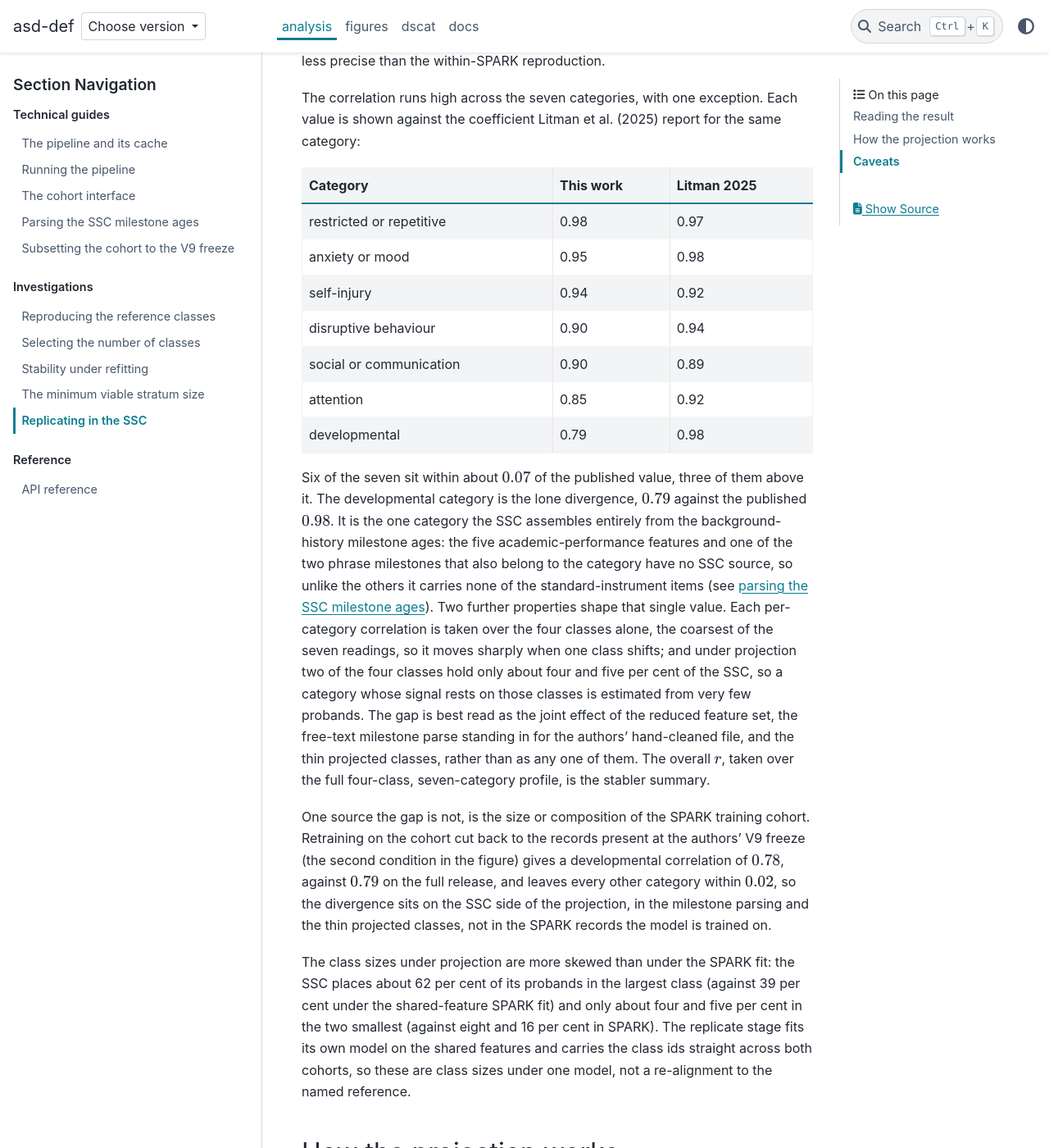
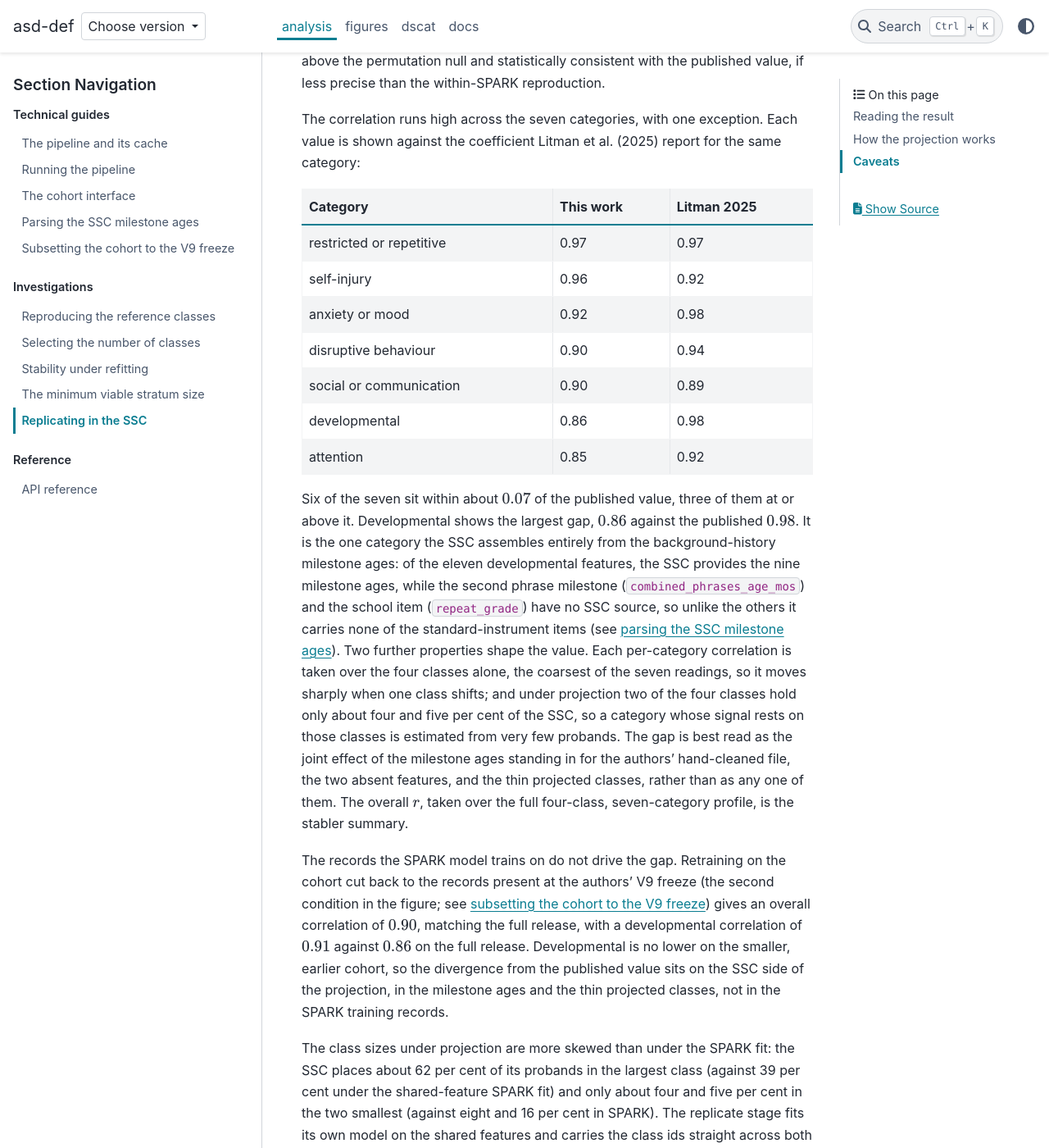
Before and after one commit to tahmidazam/asd-def, a Sphinx documentation site: the page built from docs/source/packages/analysis/investigations/replicating-in-the-ssc.md, in a window 1280 px wide and 1400 px high, scrolled down 1841 px. Shown: the whole window at 82% size. Built offline with Sphinx 7.4.7 and the PyData theme 0.15.4, drawn with Linux system fonts in a browser that asks for light colours; some of the changed text lies outside the part shown.

Commit message:
docs(analysis): document the SSC milestone scale resolution and current replication
Describe the SPARK-prior scale resolution in the milestone-parsing guide, and update the SSC replication investigation and its figure to the current results.

```diff
--- a/docs/source/_figures/replication.json
+++ b/docs/source/_figures/replication.json
@@ -2,6 +2,6 @@
   "figure": "replicate",
   "source_stage": "replicate",
   "source_run": "10906a3bbea3c8ab",
-  "source_git_commit": "73c446b-dirty",
+  "source_git_commit": "4830520-dirty",
   "figures_version": "0.5.0"
 }
--- a/docs/source/conf.py
+++ b/docs/source/conf.py
@@ -139,6 +139,10 @@
     # strict build.
     ("py:class", "TypeAliasForwardRef"),
     ("py:class", "'dscat.model.FeatureRow'"),
+    # The ``callable`` builtin used as a NumPy-docstring parameter type: napoleon emits a
+    # ``py:class`` cross-reference, but ``callable`` is a builtin function, not a class, so it
+    # cannot resolve and renders as plain text.
+    ("py:class", "callable"),
 ]
 
 # -- MyST (Markdown) ---------------------------------------------------------
--- a/docs/source/packages/analysis/investigations/replicating-in-the-ssc.md
+++ b/docs/source/packages/analysis/investigations/replicating-in-the-ssc.md
@@ -13,13 +13,13 @@
 :class: tip
 
 The classes replicate. The SPARK model projects onto 798 SSC probands across the 106 shared
-features, and the seven-category profiles correlate at $r = 0.89$, beyond a permutation null
-(calibrated $p = 0.006$). A proband bootstrap puts a 95 per cent interval of $[0.79, 0.93]$ on
-that value, which includes the authors' published $r = 0.927$. Six of the seven categories
-correlate at $0.85$ or above, five of them at $0.90$ or above; developmental is the lowest at
-$0.79$, the one category the SSC builds entirely from parsed milestone ages. The interval stays
-wide because the SSC sample is small and its two smallest classes hold only about four and five
-per cent of it.
+features, and the seven-category profiles correlate at $r = 0.90$, beyond a permutation null
+(calibrated $p = 0.006$). A proband bootstrap puts a 95 per cent interval of $[0.79, 0.94]$ on
+that value, which includes the authors' published $r = 0.927$. All seven categories correlate at
+$0.85$ or above and five of them at $0.90$ or above; the two lowest are developmental at $0.86$
+and attention at $0.85$, and developmental departs most from the published value, the one category
+the SSC builds entirely from parsed milestone ages. The interval stays wide because the SSC sample
+is small and its two smallest classes hold only about four and five per cent of it.
 :::
 
 :::{figure} /_figures/replication.png
@@ -29,20 +29,20 @@
 
 Cross-cohort replication, from `analysis replicate` runs projecting the SPARK model onto 798 SSC
 probands. (A) Every class-by-category signature value, SSC against SPARK, around the line of
-equality ($r = 0.89$, $[0.79, 0.93]$), with the authors' overall $r = 0.927$ noted alongside. (B)
+equality ($r = 0.90$, $[0.79, 0.94]$), with the authors' overall $r = 0.927$ noted alongside. (B)
 The per-category correlation for two training conditions, the full `2026-03-23` release and the
 cohort cut back to the records present at the authors' V9 freeze (see
 {doc}`subsetting the cohort to the V9 freeze <../guides/subsetting-to-the-v9-freeze>`), against the
-values Litman et al. (2025) report (markers). The two conditions sit almost on top of each other in
-every category, so training on the v9-era records does not lift the replication; developmental, the
-one category the SSC builds from parsed milestone ages rather than a standard instrument, stays
-below the rest in both ($0.79$ full, $0.78$ subset, against the published $0.98$).
+values Litman et al. (2025) report (markers). The two conditions track each other (overall $r = 0.90$
+for both), so the SPARK records the model trains on do not drive the replication; developmental, the
+one category the SSC builds from parsed milestone ages rather than a standard instrument, reads
+$0.86$ on the full release and $0.91$ on the subset, against the published $0.98$.
 :::
 
 ## Reading the result
 
 On the SSC 15.3 release the SPARK model projects onto 798 probands, across the 106 features the
-two cohorts share, and the seven-category profiles correlate at $r = 0.89$. The permutation null
+two cohorts share, and the seven-category profiles correlate at $r = 0.90$. The permutation null
 puts that value beyond chance: of the 172 label shuffles that yield a defined correlation, none
 reaches the observed $r$, so the calibrated $p$-value is $(1 + 0) / (1 + 172) = 0.006$. A shuffle
 that flattens a class profile gives an undefined correlation and drops from the null, so the
@@ -61,33 +61,36 @@
 
 | Category | This work | Litman 2025 |
 | --- | --- | --- |
-| restricted or repetitive | 0.98 | 0.97 |
-| anxiety or mood | 0.95 | 0.98 |
-| self-injury | 0.94 | 0.92 |
+| restricted or repetitive | 0.97 | 0.97 |
+| self-injury | 0.96 | 0.92 |
+| anxiety or mood | 0.92 | 0.98 |
 | disruptive behaviour | 0.90 | 0.94 |
 | social or communication | 0.90 | 0.89 |
+| developmental | 0.86 | 0.98 |
 | attention | 0.85 | 0.92 |
-| developmental | 0.79 | 0.98 |
 
-Six of the seven sit within about $0.07$ of the published value, three of them above it. The
-developmental category is the lone divergence, $0.79$ against the published $0.98$. It is the one
-category the SSC assembles entirely from the background-history milestone ages: the five
-academic-performance features and one of the two phrase milestones that also belong to the
-category have no SSC source, so unlike the others it carries none of the standard-instrument
-items (see [parsing the SSC milestone ages](../guides/parsing-ssc-milestone-ages)). Two further
-properties shape that single value. Each per-category correlation is taken over the four classes
-alone, the coarsest of the seven readings, so it moves sharply when one class shifts; and under
-projection two of the four classes hold only about four and five per cent of the SSC, so a
-category whose signal rests on those classes is estimated from very few probands. The gap is best
-read as the joint effect of the reduced feature set, the free-text milestone parse standing in for
-the authors' hand-cleaned file, and the thin projected classes, rather than as any one of them.
-The overall $r$, taken over the full four-class, seven-category profile, is the stabler summary.
+Six of the seven sit within about $0.07$ of the published value, three of them at or above it.
+Developmental shows the largest gap, $0.86$ against the published $0.98$. It is the one category
+the SSC assembles entirely from the background-history milestone ages: of the eleven developmental
+features, the SSC provides the nine milestone ages, while the second phrase milestone
+(`combined_phrases_age_mos`) and the school item (`repeat_grade`) have no SSC source, so unlike
+the others it carries none of the standard-instrument items (see
+[parsing the SSC milestone ages](../guides/parsing-ssc-milestone-ages)). Two further properties
+shape the value. Each per-category correlation is taken over the four classes alone, the coarsest
+of the seven readings, so it moves sharply when one class shifts; and under projection two of the
+four classes hold only about four and five per cent of the SSC, so a category whose signal rests on
+those classes is estimated from very few probands. The gap is best read as the joint effect of the
+milestone ages standing in for the authors' hand-cleaned file, the two absent features, and the
+thin projected classes, rather than as any one of them. The overall $r$, taken over the full
+four-class, seven-category profile, is the stabler summary.
 
-One source the gap is not, is the size or composition of the SPARK training cohort. Retraining on
-the cohort cut back to the records present at the authors' V9 freeze (the second condition in the
-figure) gives a developmental correlation of $0.78$, against $0.79$ on the full release, and leaves
-every other category within $0.02$, so the divergence sits on the SSC side of the projection, in the
-milestone parsing and the thin projected classes, not in the SPARK records the model is trained on.
+The records the SPARK model trains on do not drive the gap. Retraining on the cohort cut back to the
+records present at the authors' V9 freeze (the second condition in the figure; see
+{doc}`subsetting the cohort to the V9 freeze <../guides/subsetting-to-the-v9-freeze>`) gives an
+overall correlation of $0.90$, matching the full release, with a developmental correlation of $0.91$
+against $0.86$ on the full release. Developmental is no lower on the smaller, earlier cohort, so the
+divergence from the published value sits on the SSC side of the projection, in the milestone ages and
+the thin projected classes, not in the SPARK training records.
 
 The class sizes under projection are more skewed than under the SPARK fit: the SSC places about
 62 per cent of its probands in the largest class (against 39 per cent under the shared-feature
```
Also changed, not shown: other parts of docs/source/packages/analysis/investigations/replicating-in-the-ssc.md (+1 -1 lines), docs/source/packages/analysis/guides/parsing-ssc-milestone-ages.md (+32 -10 lines), docs/source/_figures/replication.png.
